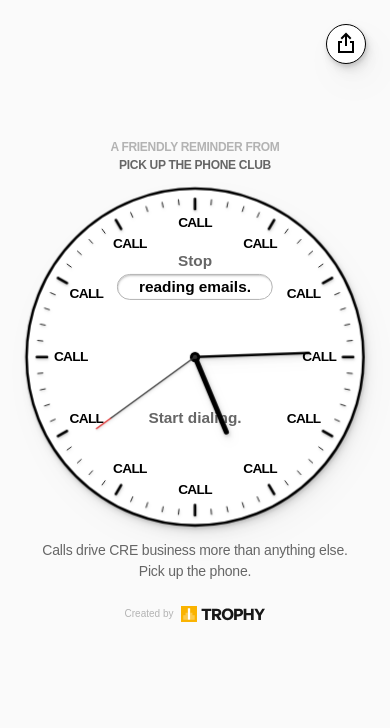
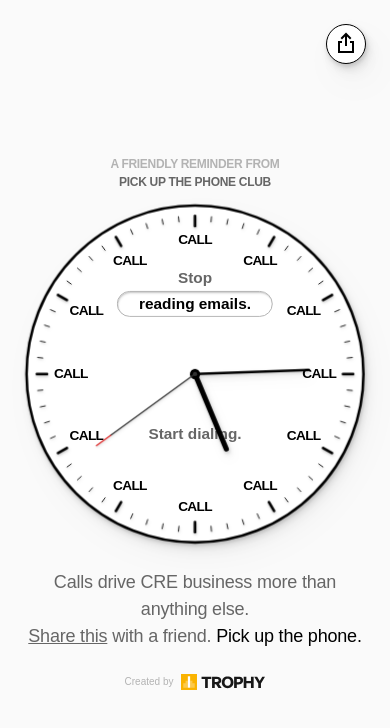
Before and after one commit to OrLevCo/pickupthephone, a Next.js app: page /clock in a window 390 px wide. Shown: the top 728 px of the page. Built offline with nearby package versions, Linux system fonts and the light colour scheme; a web font is replaced by a local one.

Commit message:
Update clock page: add share functionality to bottom text, improve mobile layout and vertical centering

```diff
--- a/app/clock/page.tsx
+++ b/app/clock/page.tsx
@@ -27,7 +27,10 @@ export default function Clock() {
   const nextTextIndexRef = React.useRef(1);
   const [pillWidth, setPillWidth] = useState(0);
   const measureRef = React.useRef<HTMLSpanElement>(null);
+  const svgContainerRef = React.useRef<HTMLDivElement>(null);
+  const [containerSize, setContainerSize] = useState(400);
   const [showTooltip, setShowTooltip] = useState(false);
+  const [showBottomTooltip, setShowBottomTooltip] = useState(false);
   const [contentReady, setContentReady] = useState(false);
   const [pillWidthReady, setPillWidthReady] = useState(false);
   const [timeInitialized, setTimeInitialized] = useState(false);
@@ -43,6 +46,36 @@ export default function Clock() {
       // Fallback if fonts API is not available
       setFontsReady(true);
     }
+  }, []);
+
+  // Measure the SVG container size
+  useEffect(() => {
+    if (!svgContainerRef.current) return;
+
+    const updateContainerSize = () => {
+      if (svgContainerRef.current) {
+        const size = Math.min(svgContainerRef.current.offsetWidth, svgContainerRef.current.offsetHeight);
+        if (size > 0) {
+          setContainerSize(size);
+        }
+      }
+    };
+
+    // Use ResizeObserver for more accurate measurements
+    const resizeObserver = new ResizeObserver(() => {
+      updateContainerSize();
+    });
+
+    resizeObserver.observe(svgContainerRef.current);
+    updateContainerSize();
+
+    // Also listen to window resize as fallback
+    window.addEventListener('resize', updateContainerSize);
+
+    return () => {
+      resizeObserver.disconnect();
+      window.removeEventListener('resize', updateContainerSize);
+    };
   }, []);
 
   // Measure the longest text to determine pill width
@@ -313,10 +346,12 @@ export default function Clock() {
         className="flex flex-col items-center clock-container-mobile"
         style={{
           width: '100%',
-          height: '100%',
-          padding: '24px',
-          minHeight: 0,
-          overflow: 'hidden',
+          height: '100vh',
+          paddingTop: '24px',
+          paddingBottom: '24px',
+          paddingLeft: '24px',
+          paddingRight: '24px',
+          overflow: 'visible',
           boxSizing: 'border-box',
           justifyContent: 'center',
           gap: '0'
@@ -324,14 +359,18 @@ export default function Clock() {
       >
         {/* Clock container */}
         <div
+          className="clock-content-container"
           style={{
             display: 'flex',
             flexDirection: 'column',
             alignItems: 'center',
+            justifyContent: 'center',
             width: '100%',
             maxWidth: '100%',
-            flexShrink: 0,
-            position: 'relative'
+            flex: '1 1 0',
+            minHeight: 0,
+            position: 'relative',
+            gap: '0'
           }}
         >
         {/* Text above clock */}
@@ -370,7 +409,7 @@ export default function Clock() {
         </div>
 
         {/* SVG container - wraps clock face and hands for proper positioning */}
-        <div style={{ position: 'relative', display: 'flex', flexDirection: 'column', alignItems: 'center', width: '100%' }}>
+        <div ref={svgContainerRef} className="clock-svg-container" style={{ position: 'relative', display: 'flex', flexDirection: 'column', alignItems: 'center', justifyContent: 'center', width: '100%', flex: '1 1 0', minHeight: 0, marginBottom: '12px' }}>
         {/* Stop text and rotating pill - positioned absolutely over SVG, scales with clock */}
         {/* Positioned at center + 35% from top (35% of radius upward from center) */}
         <div
@@ -379,13 +418,13 @@ export default function Clock() {
             top: '50%',
             left: '50%',
             transform: 'translate(-50%, -100%)',
-            marginTop: `calc(-1 * min(calc(100vw - 48px), calc(100vh - 48px - 120px)) * ${(radius * 0.35) / clockSize})`,
+            marginTop: `calc(-1 * ${containerSize}px * ${(radius * 0.35) / clockSize})`,
             display: 'flex',
             flexDirection: 'column',
             alignItems: 'center',
             gap: '2px',
             fontFamily: 'Satoshi, sans-serif',
-            fontSize: `clamp(10px, min(calc(100vw - 48px), calc(100vh - 48px - 120px)) * ${18 / clockSize}, 18px)`,
+            fontSize: `clamp(10px, ${containerSize}px * ${18 / clockSize}, 18px)`,
             animation: contentReady ? 'fadeIn 0.3s linear 0.1s both' : 'none',
             opacity: contentReady ? undefined : 0,
             zIndex: 2,
@@ -403,15 +442,15 @@ export default function Clock() {
             style={{
               backgroundColor: 'white',
               border: '1.5px solid #b3b3b3',
-              borderRadius: `clamp(12px, min(calc(100vw - 48px), calc(100vh - 48px - 120px)) * ${20 / clockSize}, 20px)`,
-              width: pillWidth ? `clamp(${pillWidth * 0.7}px, min(calc(100vw - 48px), calc(100vh - 48px - 120px)) * ${pillWidth / clockSize}, ${pillWidth}px)` : 'auto',
-              minWidth: pillWidth ? `clamp(${pillWidth * 0.7}px, min(calc(100vw - 48px), calc(100vh - 48px - 120px)) * ${pillWidth / clockSize}, ${pillWidth}px)` : 'auto',
-              height: `clamp(26px, min(calc(100vw - 48px), calc(100vh - 48px - 120px)) * ${(18 + 12) / clockSize}, ${18 + 12}px)`,
-              minHeight: `clamp(26px, min(calc(100vw - 48px), calc(100vh - 48px - 120px)) * ${(18 + 12) / clockSize}, ${18 + 12}px)`,
-              paddingLeft: `clamp(10px, min(calc(100vw - 48px), calc(100vh - 48px - 120px)) * ${12 / clockSize}, 12px)`,
-              paddingRight: `clamp(10px, min(calc(100vw - 48px), calc(100vh - 48px - 120px)) * ${12 / clockSize}, 12px)`,
-              paddingTop: `clamp(6px, min(calc(100vw - 48px), calc(100vh - 48px - 120px)) * ${6 / clockSize}, 6px)`,
-              paddingBottom: `clamp(6px, min(calc(100vw - 48px), calc(100vh - 48px - 120px)) * ${6 / clockSize}, 6px)`,
+              borderRadius: `clamp(12px, ${containerSize}px * ${20 / clockSize}, 20px)`,
+              width: pillWidth ? `clamp(${pillWidth * 0.7}px, ${containerSize}px * ${pillWidth / clockSize}, ${pillWidth}px)` : 'auto',
+              minWidth: pillWidth ? `clamp(${pillWidth * 0.7}px, ${containerSize}px * ${pillWidth / clockSize}, ${pillWidth}px)` : 'auto',
+              height: `clamp(26px, ${containerSize}px * ${(18 + 12) / clockSize}, ${18 + 12}px)`,
+              minHeight: `clamp(26px, ${containerSize}px * ${(18 + 12) / clockSize}, ${18 + 12}px)`,
+              paddingLeft: `clamp(10px, ${containerSize}px * ${12 / clockSize}, 12px)`,
+              paddingRight: `clamp(10px, ${containerSize}px * ${12 / clockSize}, 12px)`,
+              paddingTop: `clamp(6px, ${containerSize}px * ${6 / clockSize}, 6px)`,
+              paddingBottom: `clamp(6px, ${containerSize}px * ${6 / clockSize}, 6px)`,
               textAlign: 'center',
               position: 'relative',
               overflow: 'hidden',
@@ -468,9 +507,9 @@ export default function Clock() {
             top: '50%',
             left: '50%',
             transform: 'translate(-50%, 0)',
-            marginTop: `calc(min(calc(100vw - 48px), calc(100vh - 48px - 120px)) * ${(radius * 0.30) / clockSize})`,
+            marginTop: `calc(${containerSize}px * ${(radius * 0.30) / clockSize})`,
             fontFamily: 'Satoshi, sans-serif',
-            fontSize: `clamp(10px, min(calc(100vw - 48px), calc(100vh - 48px - 120px)) * ${18 / clockSize}, 18px)`,
+            fontSize: `clamp(10px, ${containerSize}px * ${18 / clockSize}, 18px)`,
             fontWeight: '700',
             color: '#666666',
             textAlign: 'center',
@@ -486,18 +525,16 @@ export default function Clock() {
         <svg
           viewBox={`0 0 ${clockSize} ${clockSize}`}
           style={{
-            flex: '0 0 auto',
-            minWidth: 0,
-            minHeight: 0,
-            width: 'min(calc(100vw - 48px), calc(100vh - 48px - 120px))',
-            height: 'min(calc(100vw - 48px), calc(100vh - 48px - 120px))',
+            width: '100%',
+            height: '100%',
             maxWidth: '100%',
             maxHeight: '100%',
             aspectRatio: '1',
             overflow: 'visible',
             isolation: 'isolate',
             position: 'relative',
-            zIndex: 0
+            zIndex: 0,
+            objectFit: 'contain'
           }}
         >
           {/* SVG filters for inset shadow */}
@@ -611,17 +648,15 @@ export default function Clock() {
             top: 0,
             left: '50%',
             transform: 'translateX(-50%)',
-            flex: '0 0 auto',
-            minWidth: 0,
-            minHeight: 0,
-            width: 'min(calc(100vw - 48px), calc(100vh - 48px - 120px))',
-            height: 'min(calc(100vw - 48px), calc(100vh - 48px - 120px))',
+            width: '100%',
+            height: '100%',
             maxWidth: '100%',
             maxHeight: '100%',
             aspectRatio: '1',
             overflow: 'visible',
             pointerEvents: 'none',
-            zIndex: 3
+            zIndex: 3,
+            objectFit: 'contain'
           }}
         >
           {/* Clock hands container - ensures proper stacking above pill and text */}
@@ -738,18 +773,71 @@ export default function Clock() {
             flexShrink: 0,
             flexGrow: 0,
             fontFamily: 'Satoshi, sans-serif',
-            fontSize: '14px',
+            fontSize: '18px',
             fontWeight: '500',
             color: '#666666',
             lineHeight: '1.5',
             letterSpacing: '-0.2px',
             animation: contentReady ? 'fadeIn 1s linear both' : 'none',
-            opacity: 0
+            opacity: 0,
+            position: 'relative'
           }}
         >
           Calls drive CRE business more than anything else.
           <br />
-          Pick up the phone.
+          <span style={{ color: '#666666' }}>
+            <span
+              onClick={async () => {
+                try {
+                  await navigator.clipboard.writeText(window.location.href);
+                  setShowBottomTooltip(true);
+                  setTimeout(() => {
+                    setShowBottomTooltip(false);
+                  }, 2000);
+                } catch (err) {
+                  console.error('Failed to copy link:', err);
+                }
+              }}
+              style={{
+                textDecoration: 'underline',
+                cursor: 'pointer',
+                transition: 'opacity 0.15s'
+              }}
+              onMouseEnter={(e) => {
+                e.currentTarget.style.opacity = '0.7';
+              }}
+              onMouseLeave={(e) => {
+                e.currentTarget.style.opacity = '1';
+              }}
+            >
+              Share this
+            </span>
+            {' with a friend. '}
+          </span>
+          <span style={{ color: '#000000' }}>Pick up the phone.</span>
+          {showBottomTooltip && (
+            <div
+              style={{
+                position: 'absolute',
+                top: '-40px',
+                left: '50%',
+                transform: 'translateX(-50%)',
+                backgroundColor: '#333333',
+                color: 'white',
+                padding: '6px 12px',
+                borderRadius: '6px',
+                fontSize: '12px',
+                fontFamily: 'Satoshi, sans-serif',
+                fontWeight: '500',
+                whiteSpace: 'nowrap',
+                pointerEvents: 'none',
+                animation: 'fadeIn 0.2s linear',
+                zIndex: 1000
+              }}
+            >
+              Link copied
+            </div>
+          )}
         </div>
 
         {/* Created by with Trophy logo */}
--- a/app/globals.css
+++ b/app/globals.css
@@ -335,7 +335,29 @@ input[type="range"].slider::-moz-range-thumb {
 /* Mobile Touch Optimizations */
 @media (max-width: 640px) {
   .clock-container-mobile {
-    padding-bottom: calc(24px + 10vh) !important;
+    display: flex !important;
+    flex-direction: column !important;
+    align-items: center !important;
+    justify-content: center !important;
+    align-content: center !important;
+  }
+
+  /* Ensure clock container stays compact and centered on mobile */
+  .clock-content-container {
+    flex: 0 0 auto !important;
+    min-height: auto !important;
+  }
+
+  /* Make SVG container stay compact on mobile */
+  .clock-svg-container {
+    flex: 0 0 auto !important;
+    min-height: auto !important;
+  }
+
+  /* Ensure SVG scales appropriately but stays compact on mobile */
+  .clock-svg-container svg {
+    max-width: min(calc(100vw - 48px), calc(100vh - 200px)) !important;
+    max-height: min(calc(100vw - 48px), calc(100vh - 200px)) !important;
   }
 
   /* Improve touch scrolling */
```
